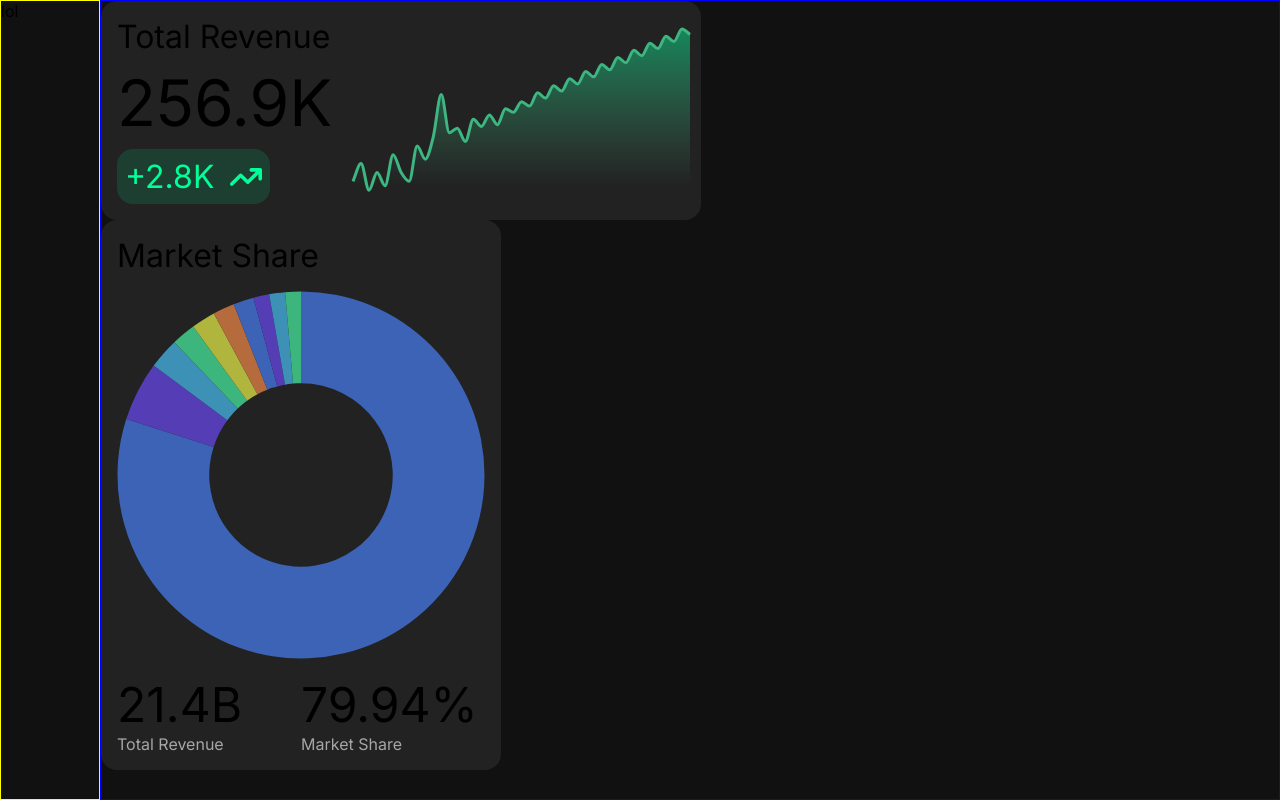
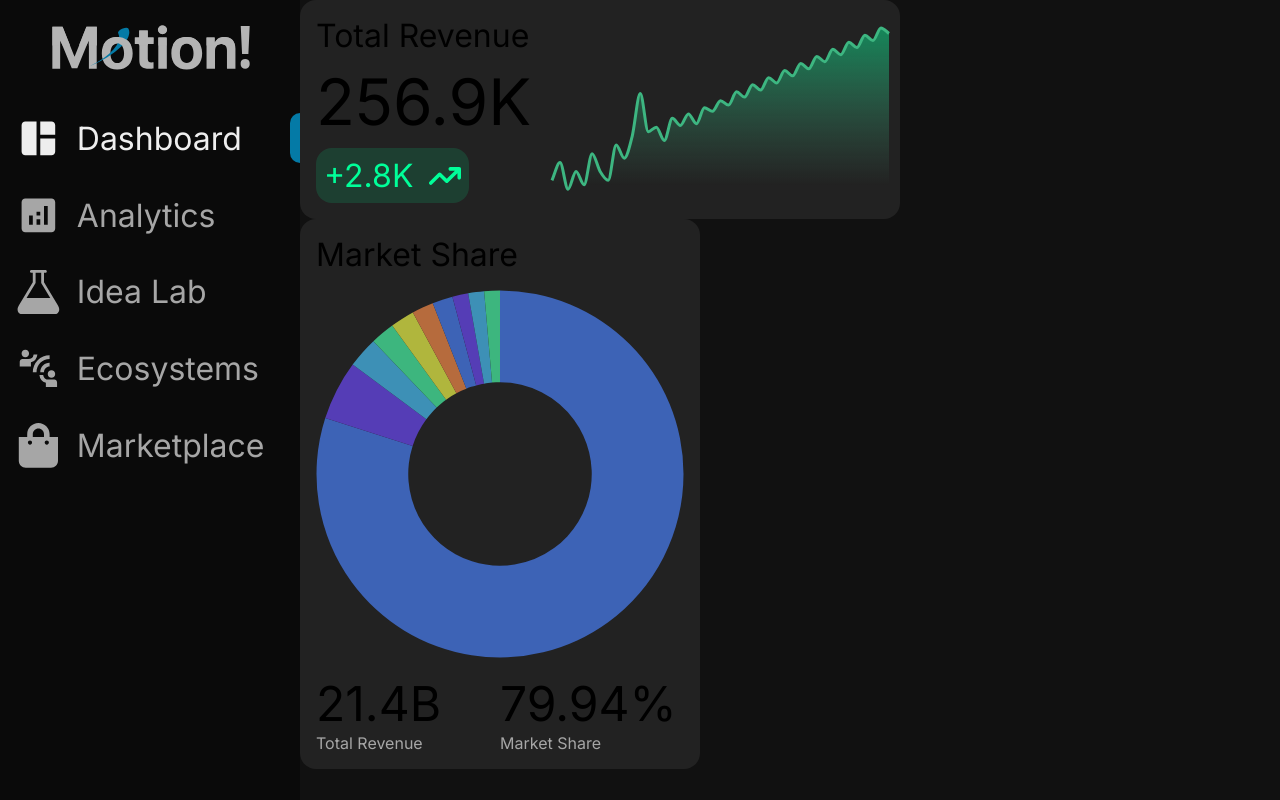
Before and after one commit to bogdanblazhkevych/motion-proto, a Next.js app: page /dashboard in a window 1280 px wide. Built offline with nearby package versions, Linux system fonts and the light colour scheme.

Commit message:
added navbar

```diff
--- a/src/app/components/loginmodule/loginmodule.tsx
+++ b/src/app/components/loginmodule/loginmodule.tsx
@@ -31,7 +31,9 @@ export default function LoginModule() {
     return(
         <div className={styles.loginwrapper}>
             <div className={styles.logowrapper}>
-                <Logo />
+                <div className={styles.logocontainer}>
+                    <Logo />
+                </div>
             </div>
             <form onSubmit={handleSubmit}>
                 <div className={styles.inputgroup}>
--- a/src/app/components/loginmodule/styles.module.css
+++ b/src/app/components/loginmodule/styles.module.css
@@ -18,6 +18,10 @@
     position: relative;
     height: 100px;
     overflow: hidden
+}
+
+.logocontainer{
+    transform: translateY(-150px);
 }
 
 .loginwrapper form{
--- a/src/app/components/logo/styles.module.css
+++ b/src/app/components/logo/styles.module.css
@@ -1,17 +1,3 @@
 .motiontext{
-    /* fill: #7F7F7F */
     fill: #B4B4B4
-    /* fill: var(--light-5); */
 }
-.logosvg{
-    /* border: 1px solid blue; */
-    position: absolute;
-    top: 0;
-    transform: translateY(-150px);
-    /* position: relative; */
-}
-
-.logogroup{
-    /* position: absolute; */
-    /* transform: translateY(-100%); */
-}
--- /dev/null
+++ b/src/app/dashboard/layout.tsx
@@ -0,0 +1,30 @@
+// import type { Metadata } from 'next'
+// import { Inter } from 'next/font/google'
+// import './globals.css'
+
+import Menu from "./menu/menu"
+import styles from './styles.module.css'
+
+// const inter = Inter({ subsets: ['latin'] })
+
+// export const metadata: Metadata = {
+//   title: 'Create Next App',
+//   description: 'Generated by create next app',
+// }
+
+export default function RootLayout({
+    children,
+}: {
+    children: React.ReactNode
+}) {
+    return (
+        <html lang="en">
+            <body>
+                <main className={styles.main}>
+                    <Menu />
+                    {children}
+                </main>
+            </body>
+        </html>
+    )
+}
--- a/src/app/dashboard/menu/menu.tsx
+++ b/src/app/dashboard/menu/menu.tsx
@@ -1,9 +1,67 @@
+'use client'
+
+import Logo from '@/app/components/logo/logo'
 import styles from './styles.module.css'
+import { MdSpaceDashboard } from "react-icons/md";
+import { ImLab } from "react-icons/im";
+import { MdAnalytics } from "react-icons/md";
+import { FaShoppingBag } from "react-icons/fa";
+import { MdConnectWithoutContact } from "react-icons/md";
+import { usePathname } from 'next/navigation';
 
 export default function Menu() {
-    return(
+
+    const pathname = usePathname();
+
+    return (
         <div className={styles.menuwrapper}>
-            lol
+            <div className={styles.logowrapper}>
+                <div className={styles.logocontainer}>
+                    <Logo />
+                </div>
+            </div>
+            <div className={styles.links}>
+                <div className={`${styles.linkwrapper} ${pathname === '/dashboard' && styles.linkwrapperactive}`}>
+                    <div className={styles.linkIcon}>
+                        <MdSpaceDashboard />
+                    </div>
+                    <div className={styles.linkName}>
+                        Dashboard
+                    </div>
+                </div>
+                <div className={styles.linkwrapper}>
+                    <div className={styles.linkIcon}>
+                        <MdAnalytics />
+                    </div>
+                    <div className={styles.linkName}>
+                        Analytics
+                    </div>
+                </div>
+                <div className={styles.linkwrapper}>
+                    <div className={styles.linkIcon}>
+                        <ImLab />
+                    </div>
+                    <div className={styles.linkName}>
+                        Idea Lab
+                    </div>
+                </div>
+                <div className={styles.linkwrapper}>
+                    <div className={styles.linkIcon}>
+                        <MdConnectWithoutContact />
+                    </div>
+                    <div className={styles.linkName}>
+                        Ecosystems
+                    </div>
+                </div>
+                <div className={styles.linkwrapper}>
+                    <div className={styles.linkIcon}>
+                        <FaShoppingBag />
+                    </div>
+                    <div className={styles.linkName}>
+                        Marketplace
+                    </div>
+                </div>
+            </div>
         </div>
     )
 }
--- a/src/app/dashboard/menu/styles.module.css
+++ b/src/app/dashboard/menu/styles.module.css
@@ -1,4 +1,62 @@
 .menuwrapper{
-    border: 1px solid yellow;
-    width: 100px
+    /* border: 1px solid yellow; */
+    width: 300px;
+    display: flex;
+    flex-direction: column;
+    padding: 16px;
+    background-color: #0a0a0a;
+    /* align-items: center; */
 }
+
+.logowrapper{
+    /* border: 1px solid red; */
+    position: relative;
+    height: 100px;
+    overflow: hidden;
+    width: 100%;
+}
+
+.links{
+    /* border: 1px solid red; */
+    display: flex;
+    flex-direction: column;
+    gap: 2rem;
+    /* width: fit-content; */
+}
+
+.logocontainer{
+    /* border: 1px solid blue; */
+    transform: translateY(-100px);
+}
+
+.linkwrapper{
+    /* border: 1px solid red; */
+    display: flex;
+    gap: 1rem;
+    font-size: 2rem;
+    align-items: center;
+    color: #A6A6A6;
+    cursor: pointer;
+    position: relative;
+}
+
+.linkwrapperactive{
+    color: #EEEEEE
+}
+
+.linkwrapperactive::after{
+    position: absolute;
+    content: "";
+    width: 10px;
+    height: 50px;
+    background-color: rgb(4,122,166);
+    right: -16px;
+    border-radius: 10px 0 0 10px;
+}
+
+.linkIcon{
+    /* border: 1px solid blue; */
+    display: grid;
+    place-items: center;
+    font-size: 1.4em;
+}
--- a/src/app/dashboard/page.tsx
+++ b/src/app/dashboard/page.tsx
@@ -5,9 +5,8 @@ import styles from './styles.module.css'
 export default function DashboardPage() {
 
   return (
-    <main className={styles.main}>
-      <Menu />
+    <>
       <Dashboard />
-    </main>
+    </>
   )
 }
--- a/src/app/dashboard/styles.module.css
+++ b/src/app/dashboard/styles.module.css
@@ -5,6 +5,6 @@
 }
 
 .dashboardwrapper{
-    border: 1px solid blue;
+    /* border: 1px solid blue; */
     flex: 1;
 }
```
